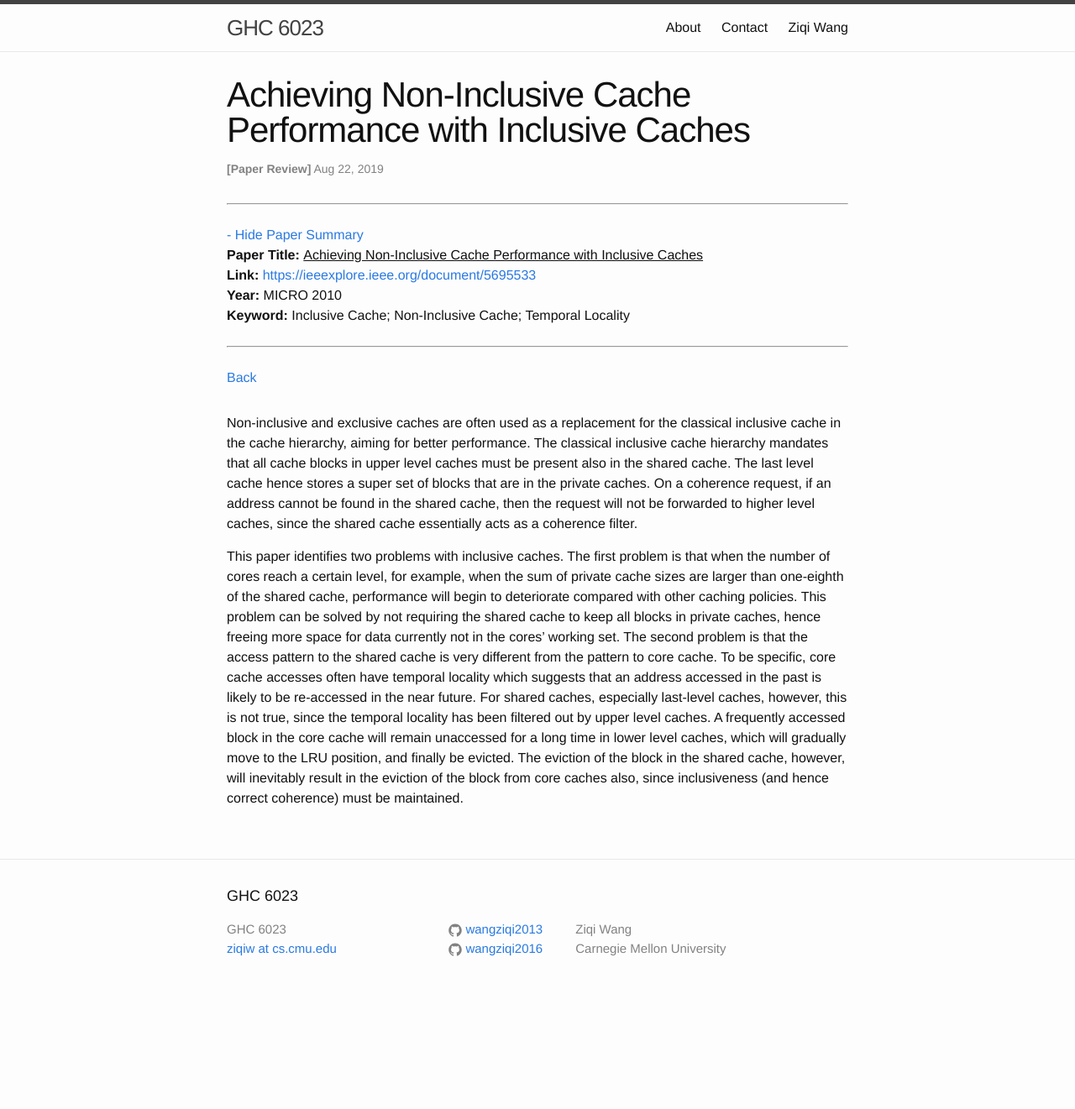
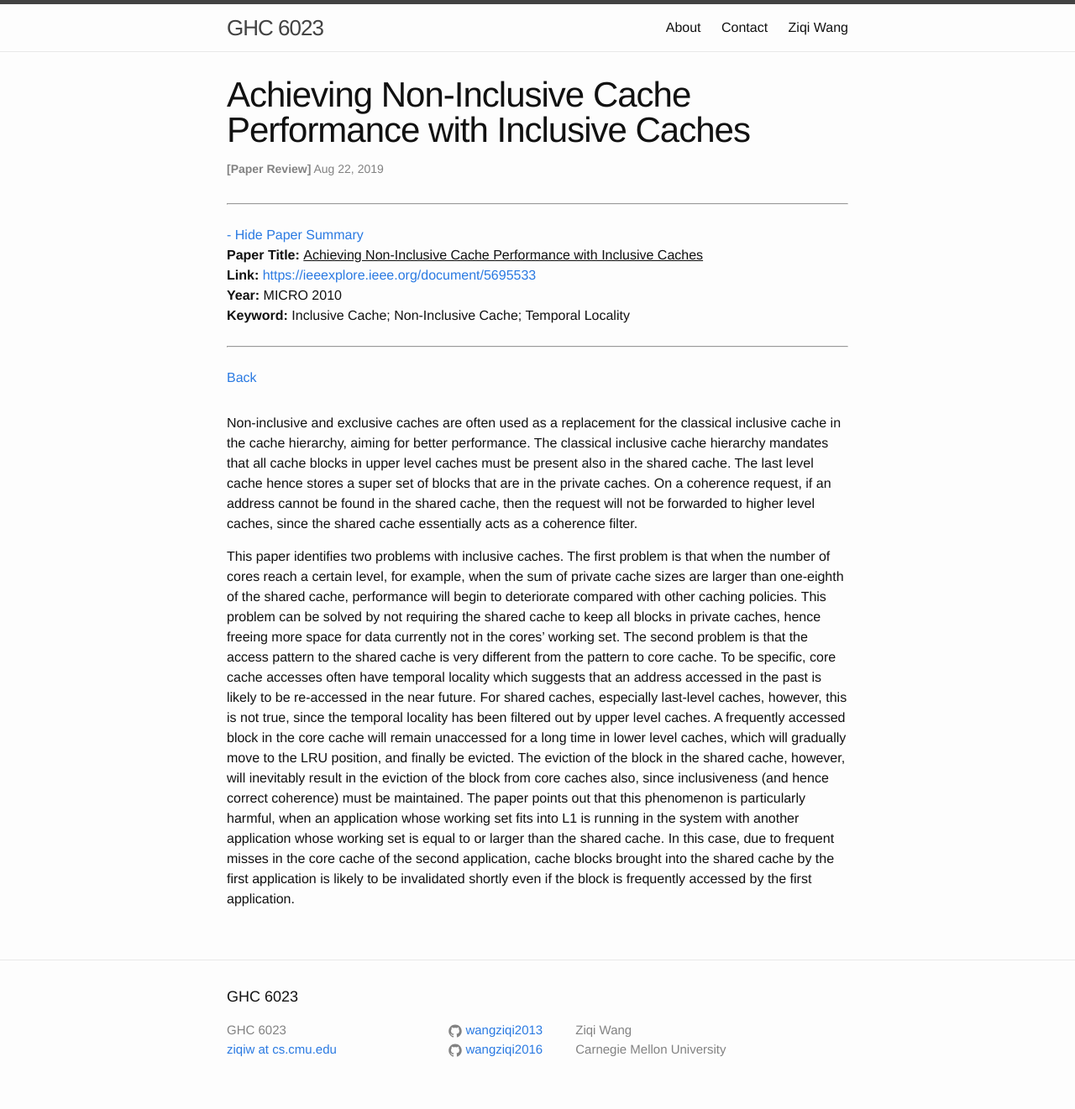
Before and after one commit to wangziqi2013/wangziqi2013.github.io, a Jekyll site: the page built from _posts/2019-08-22-achieving-non-inclusive-cache-performance-with-inclusive-caches.markdown, in a window 1280 px wide. Shown: the whole page at 84% size. Built offline with Jekyll 4.4.1, drawn with Linux system fonts in a browser that asks for light colours; before the commit the page ends 1201 px from its top, so only the background shows below that.

Commit message:
Adding example

```diff
--- a/_posts/2019-08-22-achieving-non-inclusive-cache-performance-with-inclusive-caches.markdown
+++ b/_posts/2019-08-22-achieving-non-inclusive-cache-performance-with-inclusive-caches.markdown
@@ -29,4 +29,8 @@ near future. For shared caches, especially last-level caches, however, this is n
 been filtered out by upper level caches. A frequently accessed block in the core cache will remain unaccessed for a long
 time in lower level caches, which will gradually move to the LRU position, and finally be evicted. The eviction of the
 block in the shared cache, however, will inevitably result in the eviction of the block from core caches also, since
-inclusiveness (and hence correct coherence) must be maintained.
+inclusiveness (and hence correct coherence) must be maintained. The paper points out that this phenomenon is particularly
+harmful, when an application whose working set fits into L1 is running in the system with another application whose working
+set is equal to or larger than the shared cache. In this case, due to frequent misses in the core cache of the second
+application, cache blocks brought into the shared cache by the first application is likely to be invalidated shortly even
+if the block is frequently accessed by the first application.
```
